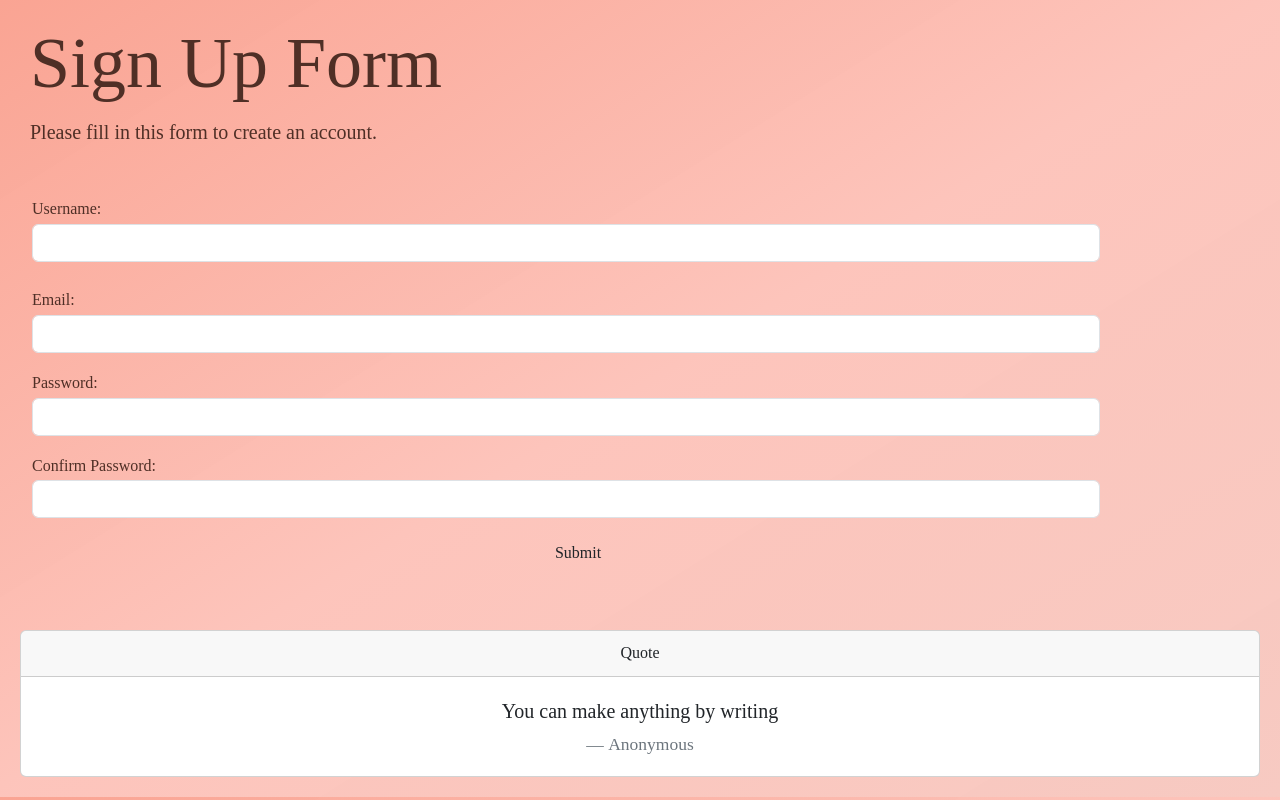
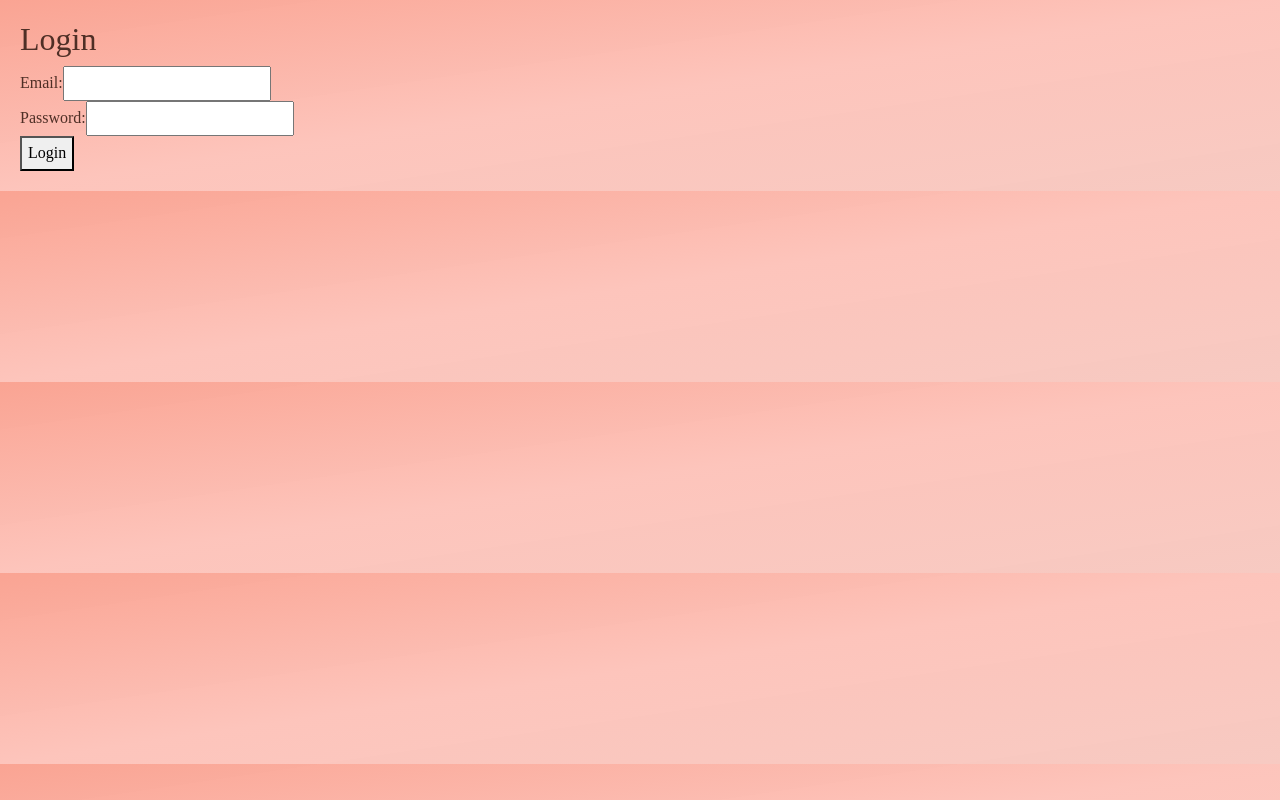
Before and after one commit to l-auta/Note-Box, a React (Vite) app in the folder frontend/: page / in a window 1280 px wide. Both pictures are taken after typing "Sample", "name@example.com", "Sample123", "Sample123" into the empty fields and a click on the input "Submit". Built offline with nearby package versions, Linux system fonts and the light colour scheme; no server answers.

Commit message:
created a login page

```diff
--- a/frontend/src/App.jsx
+++ b/frontend/src/App.jsx
@@ -1,12 +1,21 @@
-import React from 'react'
+import React, {useState} from 'react'
 import './App.css'
 import CreateUser from './signupForm'
+import LoginPage from './loginForm'
 
 function App() {
+  const [step, setStep] = useState(1) // create state for conditional rendering
 
+  // a function to handle conditional rendering
+  const handleSignupSuccess = () => {
+    setStep(2); // Transition to login page after successful signup
+  };
+
+  // give the pages numbers for the sake of moving to other pages
   return (
     <>
-     <CreateUser />
+     {step === 1 && ( <CreateUser onSignupSuccess={handleSignupSuccess}/>)}
+     {step === 2 && (<LoginPage onLoginSuccess={(message) => console.log("succcesfully logged in")} />  )}
     </>
   )
 }
--- /dev/null
+++ b/frontend/src/loginForm.jsx
@@ -0,0 +1,64 @@
+import React, { useState } from 'react';
+
+const LoginPage = ({ onLoginSuccess }) => {
+  const [email, setEmail] = useState('');
+  const [password, setPassword] = useState('');
+  const [error, setError] = useState('');
+
+  const handleLogin = async (e) => {
+    e.preventDefault();
+
+    // Make API request to backend to verify login credentials
+    try {
+      const response = await fetch('http://localhost:5000/login', {
+        method: 'POST',
+        headers: {
+          'Content-Type': 'application/json',
+        },
+        body: JSON.stringify({ email, password }),
+      });
+
+      const data = await response.json();
+
+      if (response.ok) {
+        // Login was successful
+        onLoginSuccess(data.message); // Pass success message or trigger route change
+      } else {
+        // Show error message if login failed
+        setError(data.message);
+      }
+    } catch (error) {
+      setError('An error occurred. Please try again later.');
+    }
+  };
+
+  return (
+    <div>
+      <h2>Login</h2>
+      <form onSubmit={handleLogin}>
+        <div>
+          <label>Email:</label>
+          <input
+            type="email"
+            value={email}
+            onChange={(e) => setEmail(e.target.value)}
+            required
+          />
+        </div>
+        <div>
+          <label>Password:</label>
+          <input
+            type="password"
+            value={password}
+            onChange={(e) => setPassword(e.target.value)}
+            required
+          />
+        </div>
+        <button type="submit">Login</button>
+      </form>
+      {error && <p style={{ color: 'red' }}>{error}</p>} {/* Display error message */}
+    </div>
+  );
+};
+
+export default LoginPage;
--- a/frontend/src/signupForm.jsx
+++ b/frontend/src/signupForm.jsx
@@ -1,6 +1,6 @@
 import React,{useState} from "react";
 
-function CreateUser(){
+function CreateUser({ onSignupSuccess }){
     const [username, setName] = useState("");
     const [email, setEmail] = useState("");
     const [password1, setPassword] = useState("");
@@ -36,6 +36,9 @@
         if(password1.length < 5){
             window.alert("Password should be at least 5 characters long");
             return;
+        }
+        if (username && email && password1 && password2) {
+            onSignupSuccess(); // Call the parent function to go to login page
         }
 
 
```
Also changed, not shown: 2 other files (tests, documents, lock files or other folders).
